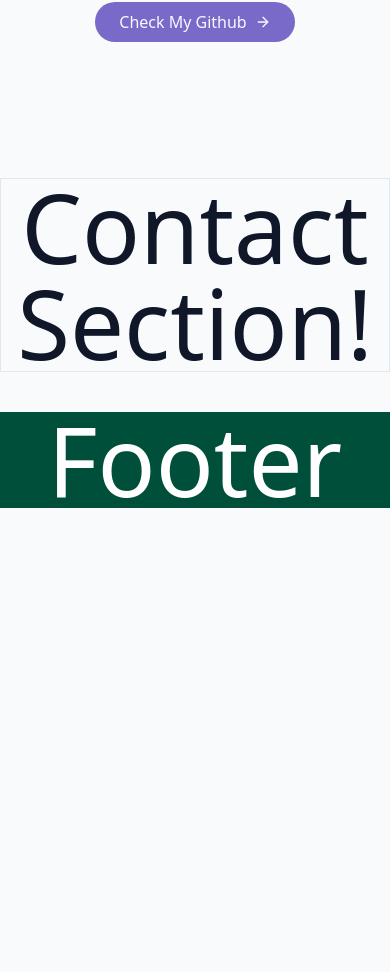
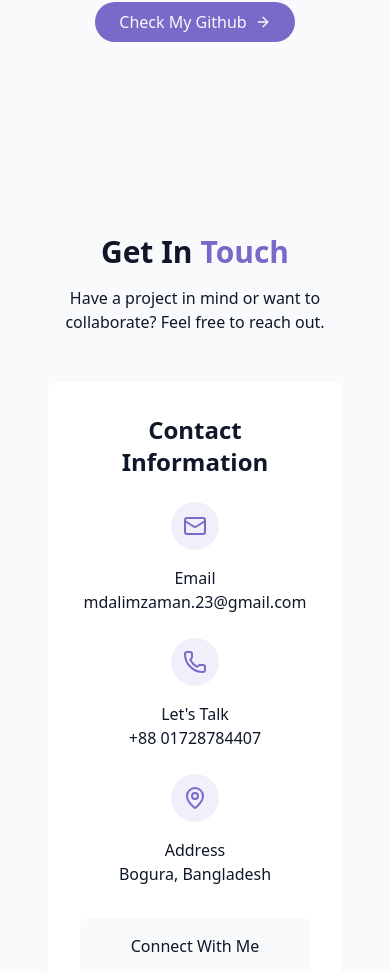
Before and after one commit to zaman-pro/my-portfolio, a React (Vite) app: page / in a window 390 px wide. Shown: the part 6566-7538 px from the top of the page. Before the commit the page ends 7091 px from the top, so only its background shows below. Built offline with nearby package versions, Linux system fonts and the light colour scheme.

Commit message:
add contact section

```diff
--- a/src/index.css
+++ b/src/index.css
@@ -261,3 +261,7 @@
   /* font-family: "Orbitron", sans-serif; */
   /* font-family: "Montserrat", sans-serif; */
 }
+
+@utility social-icon {
+  @apply text-foreground/80 hover:text-primary hover:scale-110 transition-all duration-300;
+}
--- a/src/pages/Home/About/About.jsx
+++ b/src/pages/Home/About/About.jsx
@@ -15,13 +15,13 @@ const About = () => {
               Passionate Frontend Web Developer
             </h3>
 
-            <p className="text-muted-foreground">
+            <p className="">
               I'm a detail-oriented developer creating responsive and
               user-friendly web applications. Skilled in the MERN stack I aim to
               write clean and maintainable code.
             </p>
 
-            <p className="text-muted-foreground">
+            <p className="">
               I explore new technologies like Next.js, TanStack and Three.js. I
               enjoy turning ideas into meaningful digital experiences sometimes
               after finding a missing semicolon 😅
@@ -49,7 +49,7 @@ const About = () => {
                 </div>
                 <div className="text-left">
                   <h4 className="font-semibold text-lg">Web Development</h4>
-                  <p className="text-muted-foreground">
+                  <p className="">
                     Building responsive and accessible web apps with modern
                     frameworks.
                   </p>
@@ -63,7 +63,7 @@ const About = () => {
                 </div>
                 <div className="text-left">
                   <h4 className="font-semibold text-lg">Problem Solving</h4>
-                  <p className="text-muted-foreground">
+                  <p className="">
                     Transforming complex challenges into practical and elegant
                     solutions.
                   </p>
@@ -78,7 +78,7 @@ const About = () => {
 
                 <div className="text-left">
                   <h4 className="font-semibold text-lg">Continuous Learning</h4>
-                  <p className="text-muted-foreground">
+                  <p className="">
                     I strive to grow and refine my craft while creating
                     meaningful digital experiences.
                   </p>
--- a/src/pages/Home/Contact/Contact.jsx
+++ b/src/pages/Home/Contact/Contact.jsx
@@ -1,8 +1,190 @@
-import React from "react";
+import React, { useState } from "react";
+import { Mail, MapPin, Phone, Send } from "lucide-react";
+import {
+  FaFacebookSquare,
+  FaGithub,
+  FaLinkedin,
+  FaWhatsapp,
+} from "react-icons/fa";
 
 const Contact = () => {
+  const [isSubmitting, setIsSubmitting] = useState(false);
+
+  const handleSubmit = (e) => {
+    e.preventDefault();
+
+    setIsSubmitting(true);
+
+    setTimeout(() => {
+      alert(
+        "Message sent!\nThank you for your message. I'll get back to you soon."
+      );
+      setIsSubmitting(false);
+      e.target.reset();
+    }, 1500);
+  };
   return (
-    <div className="text-8xl text-center my-10 border">Contact Section!</div>
+    <section id="contact" className="py-24 px-4 relative bg-secondary/30">
+      <div className="container mx-auto max-w-5xl">
+        <h2 className="text-3xl md:text-4xl font-bold mb-4 text-center">
+          Get In <span className="text-primary">Touch</span>
+        </h2>
+
+        <p className="text-center mb-12">
+          Have a project in mind or want to collaborate? Feel free to reach out.
+        </p>
+
+        <div className="grid grid-cols-1 md:grid-cols-2 gap-12">
+          <div className="space-y-8 bg-card p-8 rounded-lg shadow-xs">
+            <h3 className="text-2xl font-semibold mb-6">Contact Information</h3>
+
+            <div className="space-y-6">
+              <div className="flex flex-col items-center">
+                <div className="p-3 rounded-full bg-primary/10">
+                  <Mail className="h-6 w-6 text-primary" />
+                </div>
+                <div>
+                  <h4 className="font-medium mt-4">Email</h4>
+                  <a
+                    href="mailto:hello@gmail.com"
+                    className=" hover:text-primary transition-colors"
+                  >
+                    mdalimzaman.23@gmail.com
+                  </a>
+                </div>
+              </div>
+              <div className="flex flex-col items-center">
+                <div className="p-3 rounded-full bg-primary/10">
+                  <Phone className="h-6 w-6 text-primary" />
+                </div>
+                <div>
+                  <h4 className="font-medium mt-4">Let's Talk</h4>
+                  <a
+                    href="tel:+11234567890"
+                    className=" hover:text-primary transition-colors"
+                  >
+                    +88 01728784407
+                  </a>
+                </div>
+              </div>
+              <div className="flex  flex-col items-center">
+                <div className="p-3 rounded-full bg-primary/10">
+                  <MapPin className="h-6 w-6 text-primary" />
+                </div>
+                <div>
+                  <h4 className="font-medium mt-4">Address</h4>
+                  <a className=" hover:text-primary transition-colors">
+                    Bogura, Bangladesh
+                  </a>
+                </div>
+              </div>
+            </div>
+
+            <div className="p-4 bg-background rounded-lg flex justify-center items-center">
+              <div>
+                {" "}
+                <h4 className="font-medium mb-4">Connect With Me</h4>
+                <div className="flex gap-4 justify-center">
+                  <a
+                    className="social-icon"
+                    href="https://www.facebook.com/zamanpro"
+                    target="_blank"
+                  >
+                    <FaFacebookSquare size={24} />
+                  </a>
+                  <a
+                    className="social-icon"
+                    href="https://wa.me/1784285427"
+                    target="_blank"
+                  >
+                    <FaWhatsapp size={24} />
+                  </a>
+                  <a
+                    className="social-icon"
+                    href="https://www.linkedin.com/in/zaman-pro"
+                    target="_blank"
+                  >
+                    <FaLinkedin size={24} />
+                  </a>
+                  <a
+                    className="social-icon"
+                    href="https://github.com/zaman-pro"
+                    target="_blank"
+                  >
+                    <FaGithub size={24} />
+                  </a>
+                </div>
+              </div>
+            </div>
+          </div>
+
+          <div className="bg-card p-8 rounded-lg shadow-xs">
+            <h3 className="text-2xl font-semibold mb-6">Send a Message</h3>
+
+            <form onSubmit={handleSubmit} className="space-y-6">
+              <div>
+                <label
+                  htmlFor="name"
+                  className="block text-sm font-medium mb-2"
+                >
+                  Your Name
+                </label>
+                <input
+                  type="text"
+                  id="name"
+                  name="name"
+                  required
+                  className="w-full px-4 py-3 rounded-md border border-input bg-background focus:outline-hidden focus:ring-2 focus:ring-primary"
+                  placeholder="Your Name"
+                />
+              </div>
+
+              <div>
+                <label
+                  htmlFor="email"
+                  className="block text-sm font-medium mb-2"
+                >
+                  Your Email
+                </label>
+                <input
+                  type="email"
+                  id="email"
+                  name="email"
+                  required
+                  className="w-full px-4 py-3 rounded-md border border-input bg-background focus:outline-hidden focus:ring-2 focus:ring-primary"
+                  placeholder="your@email.com"
+                />
+              </div>
+
+              <div>
+                <label
+                  htmlFor="message"
+                  className="block text-sm font-medium mb-2"
+                >
+                  Your Message
+                </label>
+                <textarea
+                  id="message"
+                  name="message"
+                  required
+                  className="w-full px-4 py-3 rounded-md border border-input bg-background focus:outline-hidden focus:ring-2 focus:ring-primary resize-none"
+                  placeholder="Hello, I'd like to talk about..."
+                />
+              </div>
+
+              <button
+                type="submit"
+                disabled={isSubmitting}
+                className="cosmic-button w-full flex items-center justify-center gap-2"
+              >
+                {isSubmitting ? "Sending..." : "Send Message"}
+                <Send size={16} />
+              </button>
+            </form>
+          </div>
+        </div>
+      </div>
+    </section>
   );
 };
 
--- a/src/pages/Home/Hero/Hero.jsx
+++ b/src/pages/Home/Hero/Hero.jsx
@@ -23,7 +23,7 @@ const Hero = () => {
             </span> */}
           </h1>
 
-          <p className="text-lg md:text-xl text-muted-foreground max-2-2xl mx-auto opacity-0 animate-fade-in-delay-3">
+          <p className="text-lg md:text-xl  max-2-2xl mx-auto opacity-0 animate-fade-in-delay-3">
             Frontend Developer specializing in modern web applications. I craft
             stellar digital experiences with React, JavaScript, and responsive
             design, user-friendly, and built for impact.
@@ -38,7 +38,7 @@ const Hero = () => {
       </div>
 
       <div className="absolute bottom-8 left-1/2 transform -translate-x-1/2 flex flex-col items-center animate-bounce">
-        <span className="text-sm text-muted-foreground mb-2"> Scroll </span>
+        <span className="text-sm  mb-2"> Scroll </span>
         <ArrowDown className="h-5 w-5 text-primary" />
       </div>
     </section>
```
